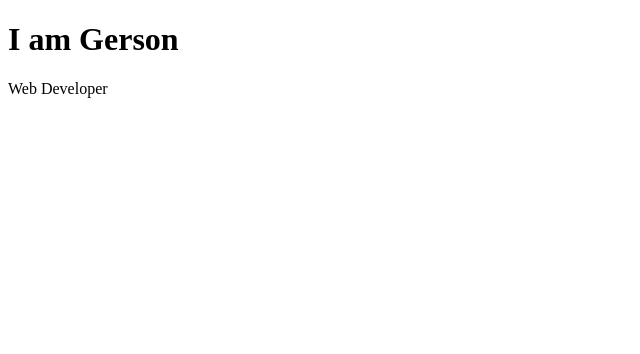
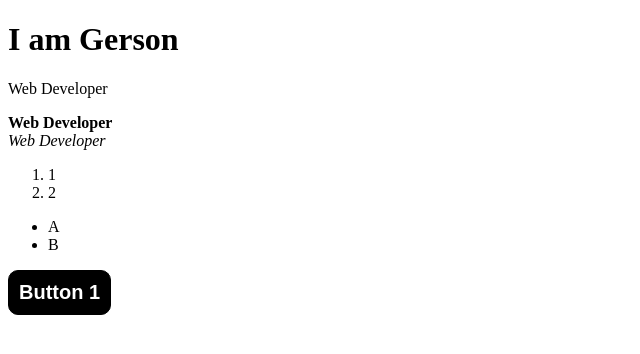
Before and after one commit to gersportfolio/webdeveloper-roadmap, a plain HTML site: page Day 1/index.html in a window 1280 px wide. Shown: the whole page, without its empty margins (0-640 px from the left). Drawn offline with Linux system fonts and the light colour scheme.

Commit message:
Add files via upload

```diff
--- a/Day 1/index.html
+++ b/Day 1/index.html
@@ -9,6 +9,30 @@
 <body>
     <h1>I am Gerson</h1>
     <p>Web Developer</p>
+    <b>Web Developer</b> <br>
+    <i>Web Developer</i>
+    <ol>
+        <li>1</li>
+        <li>2</li>
+    </ol>
+    <ul>
+        <li>A</li>
+        <li>B</li>
+    </ul>
 
+    <a href="https://www.facebook.com/gerson.va.31/"><button id="test">Button 1</button></a>
+    <style>
+        #test{
+            background-color: black;
+            color: white;
+            border: 1px solid black;
+            border-radius: 10px;
+            padding: 10px;
+            font-size: 20px;
+            font-family: arial;
+            font-weight: bold;
+            cursor: pointer;
+        }
+    </style>
 </body>
 </html>
```
Also changed, not shown: Day 1/index1.html (added).
